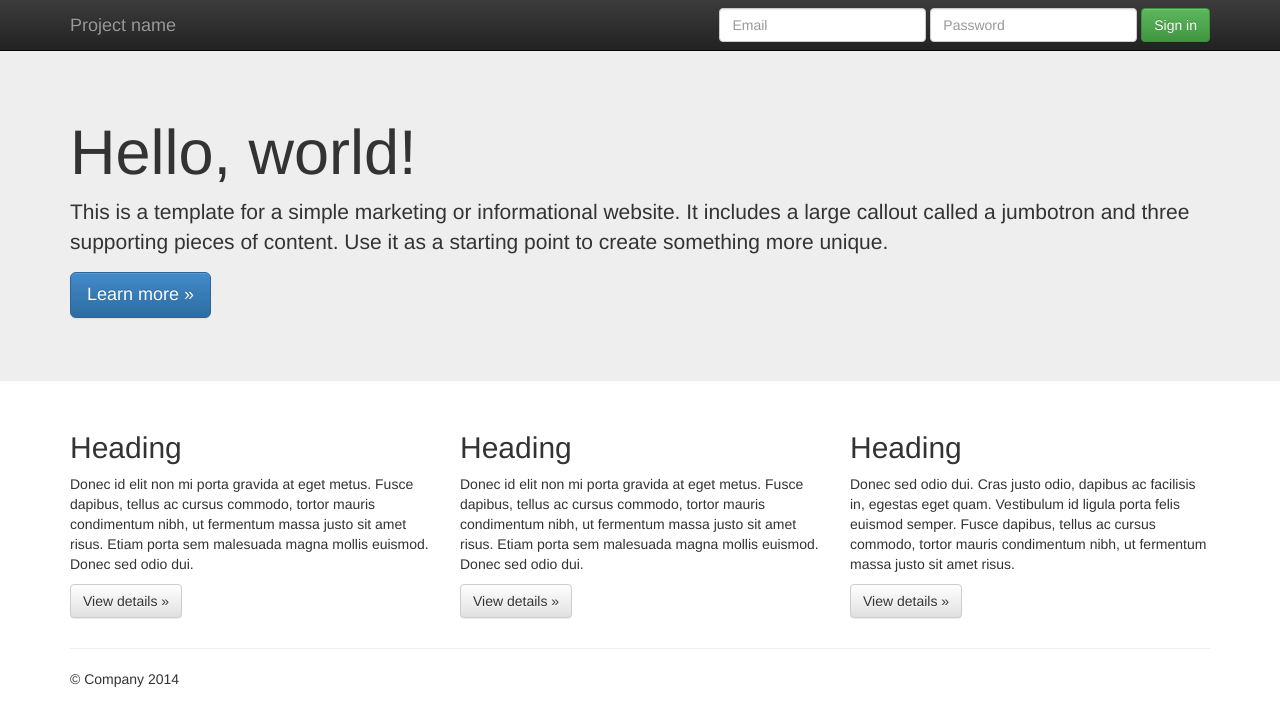
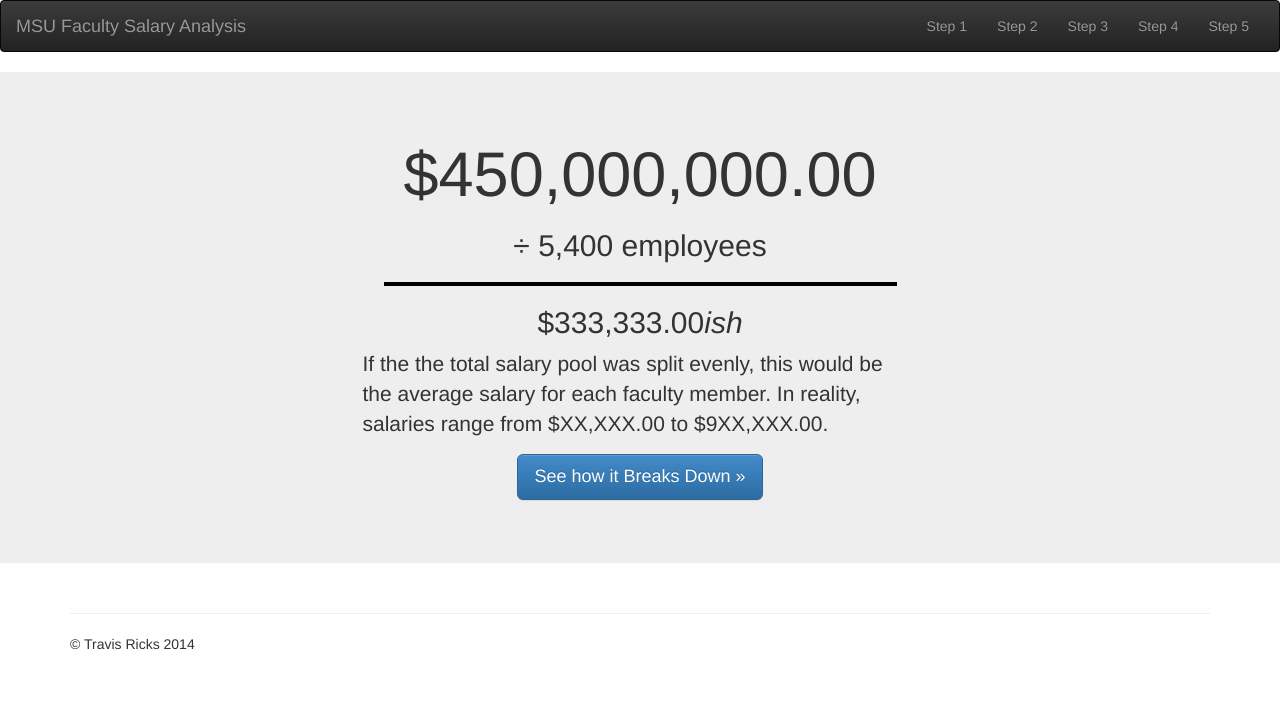
Before and after one commit to travisricks/msu-salary, a plain HTML site: page index.html in a window 1280 px wide. Drawn offline with nearby package versions, Linux system fonts and the light colour scheme.

Commit message:
work on hp

```diff
--- a/css/main.css
+++ b/css/main.css
@@ -3,3 +3,10 @@
 /* ==========================================================================
    Author's custom styles
    ========================================================================== */
+
+.a hr {
+	background-color: #000;
+	height: 4px;
+	border: 0;
+	width: 45%;
+}
--- a/index.html
+++ b/index.html
@@ -12,10 +12,10 @@
 
         <link rel="stylesheet" href="css/bootstrap.min.css">
         <style>
-            body {
+            /*body {
                 padding-top: 50px;
                 padding-bottom: 20px;
-            }
+            }*/
         </style>
         <link rel="stylesheet" href="css/bootstrap-theme.min.css">
         <link rel="stylesheet" href="css/main.css">
@@ -26,43 +26,44 @@
         <!--[if lt IE 7]>
             <p class="browsehappy">You are using an <strong>outdated</strong> browser. Please <a href="http://browsehappy.com/">upgrade your browser</a> to improve your experience.</p>
         <![endif]-->
-    <div class="navbar navbar-inverse navbar-fixed-top" role="navigation">
-      <div class="container">
-        <div class="navbar-header">
-          <button type="button" class="navbar-toggle" data-toggle="collapse" data-target=".navbar-collapse">
-            <span class="sr-only">Toggle navigation</span>
-            <span class="icon-bar"></span>
-            <span class="icon-bar"></span>
-            <span class="icon-bar"></span>
-          </button>
-          <a class="navbar-brand" href="#">Project name</a>
-        </div>
-        <div class="navbar-collapse collapse">
-          <form class="navbar-form navbar-right" role="form">
-            <div class="form-group">
-              <input type="text" placeholder="Email" class="form-control">
-            </div>
-            <div class="form-group">
-              <input type="password" placeholder="Password" class="form-control">
-            </div>
-            <button type="submit" class="btn btn-success">Sign in</button>
-          </form>
-        </div><!--/.navbar-collapse -->
-      </div>
+
+    <nav class="navbar navbar-inverse" role="navigation">
+  <div class="container-fluid">
+    <!-- Brand and toggle get grouped for better mobile display -->
+    <div class="navbar-header">
+      <a class="navbar-brand" href="#">MSU Faculty Salary Analysis</a>
     </div>
+    <div class="collapse navbar-collapse" id="bs-example-navbar-collapse-1">
+      <ul class="nav navbar-nav navbar-right">
+        <li><a href="#">Step 1</a></li>
+        <li><a href="#">Step 2</a></li>
+        <li><a href="#">Step 3</a></li>
+        <li><a href="#">Step 4</a></li>
+        <li><a href="#">Step 5</a></li>
+      </ul>
+    </div><!-- /.navbar-collapse -->
+  </div><!-- /.container-fluid -->
+</nav>
 
     <!-- Main jumbotron for a primary marketing message or call to action -->
     <div class="jumbotron">
-      <div class="container">
-        <h1>Hello, world!</h1>
-        <p>This is a template for a simple marketing or informational website. It includes a large callout called a jumbotron and three supporting pieces of content. Use it as a starting point to create something more unique.</p>
-        <p><a class="btn btn-primary btn-lg" role="button">Learn more &raquo;</a></p>
+      <div class="container a">
+          <h1 class="text-center">$450,000,000.00</h1>
+          <h2 class="text-center">&#247; 5,400 employees</h2>
+          <hr>
+          <h2 class="text-center">$333,333.00<em>ish</em></h2>
+          <div class="row">
+            <div class="col-md-6 col-md-offset-3">
+              <p>If the the total salary pool was split evenly, this would be the average salary for each faculty member. In reality, salaries range from $XX,XXX.00 to $9XX,XXX.00.</p>
+              <p class="text-center"><a class="btn btn-primary btn-lg" role="button">See how it Breaks Down &raquo;</a></p>
+            </div>
+          </div>
       </div>
     </div>
 
     <div class="container">
       <!-- Example row of columns -->
-      <div class="row">
+      <!-- <div class="row">
         <div class="col-md-4">
           <h2>Heading</h2>
           <p>Donec id elit non mi porta gravida at eget metus. Fusce dapibus, tellus ac cursus commodo, tortor mauris condimentum nibh, ut fermentum massa justo sit amet risus. Etiam porta sem malesuada magna mollis euismod. Donec sed odio dui. </p>
@@ -78,12 +79,12 @@
           <p>Donec sed odio dui. Cras justo odio, dapibus ac facilisis in, egestas eget quam. Vestibulum id ligula porta felis euismod semper. Fusce dapibus, tellus ac cursus commodo, tortor mauris condimentum nibh, ut fermentum massa justo sit amet risus.</p>
           <p><a class="btn btn-default" href="#" role="button">View details &raquo;</a></p>
         </div>
-      </div>
+      </div> -->
 
       <hr>
 
       <footer>
-        <p>&copy; Company 2014</p>
+        <p>&copy; Travis Ricks 2014</p>
       </footer>
     </div> <!-- /container -->        <script src="//ajax.googleapis.com/ajax/libs/jquery/1.11.0/jquery.min.js"></script>
         <script>window.jQuery || document.write('<script src="js/vendor/jquery-1.11.0.min.js"><\/script>')</script>
@@ -94,12 +95,13 @@
 
         <!-- Google Analytics: change UA-XXXXX-X to be your site's ID. -->
         <script>
-            (function(b,o,i,l,e,r){b.GoogleAnalyticsObject=l;b[l]||(b[l]=
-            function(){(b[l].q=b[l].q||[]).push(arguments)});b[l].l=+new Date;
-            e=o.createElement(i);r=o.getElementsByTagName(i)[0];
-            e.src='//www.google-analytics.com/analytics.js';
-            r.parentNode.insertBefore(e,r)}(window,document,'script','ga'));
-            ga('create','UA-XXXXX-X');ga('send','pageview');
+          (function(i,s,o,g,r,a,m){i['GoogleAnalyticsObject']=r;i[r]=i[r]||function(){
+          (i[r].q=i[r].q||[]).push(arguments)},i[r].l=1*new Date();a=s.createElement(o),
+          m=s.getElementsByTagName(o)[0];a.async=1;a.src=g;m.parentNode.insertBefore(a,m)
+          })(window,document,'script','//www.google-analytics.com/analytics.js','ga');
+
+          ga('create', 'UA-49713906-1', 'travisricks.github.io');
+          ga('send', 'pageview');
         </script>
     </body>
 </html>
```
Also changed, not shown: humans.txt.
